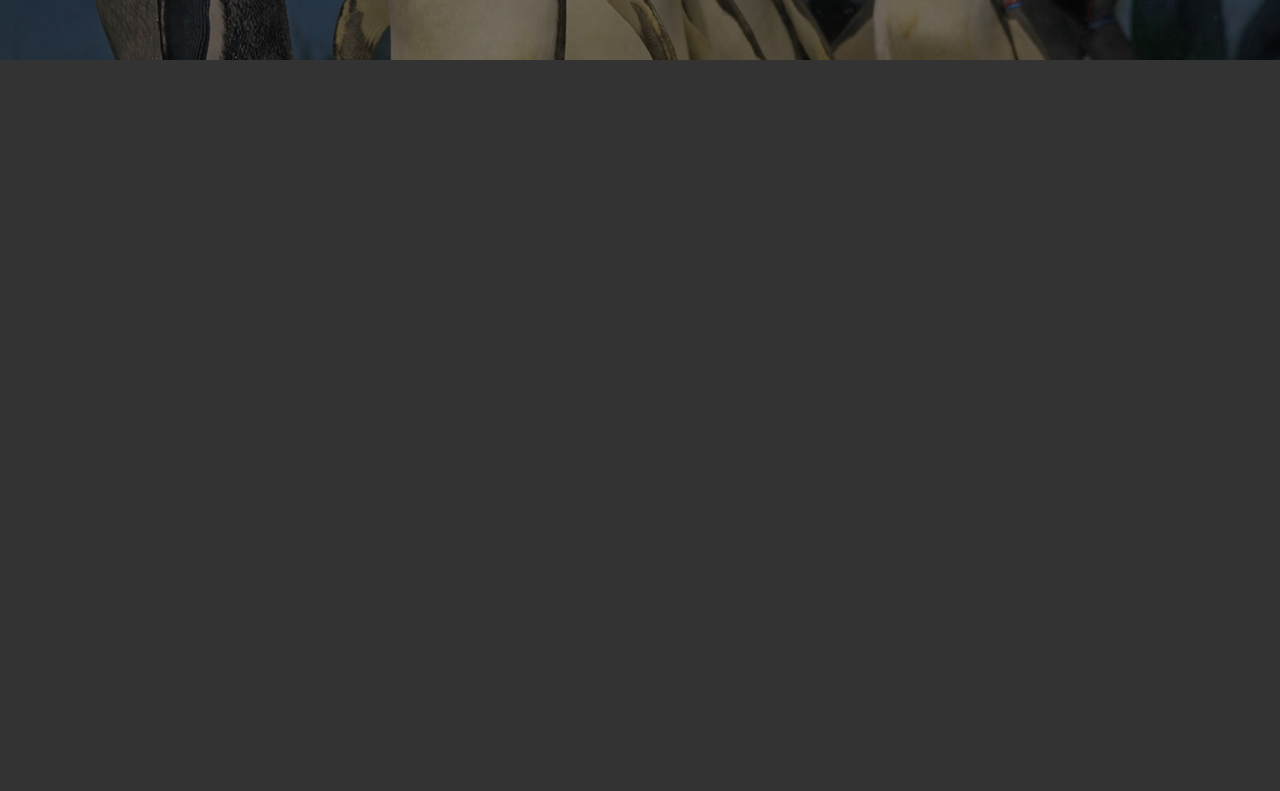
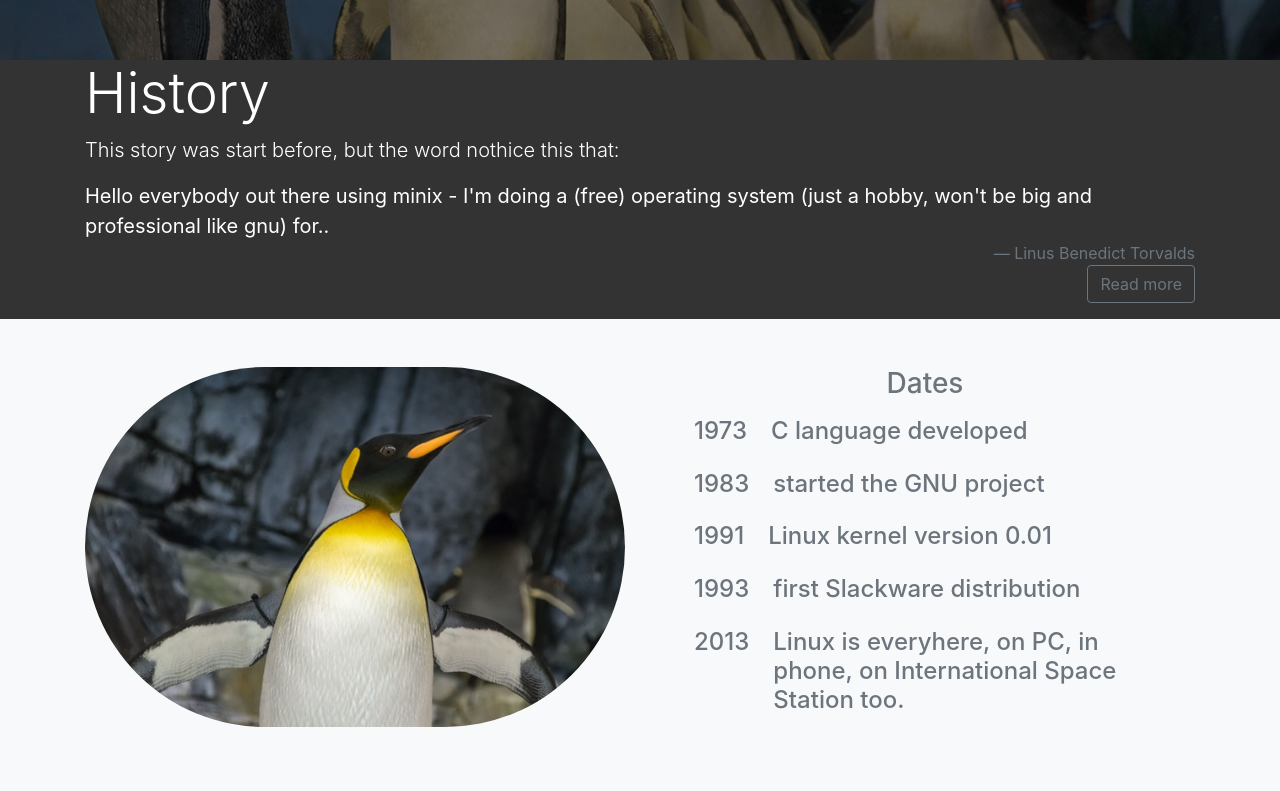
Before and after one commit to LukaszSarzynski/Bootstrap-sandbox, a plain HTML site: page index.html in a window 1280 px wide. Shown: the part 540-1331 px from the top of the page. Before the commit the page ends 800 px from the top, so only its background shows below. Drawn offline with nearby package versions, Linux system fonts and the light colour scheme.

Commit message:
add history section

```diff
--- a/index.html
+++ b/index.html
@@ -115,6 +115,86 @@
         </div>
       </div>
     </header>
+    <!-- History head -->
+    <section id="history">
+      <div class="container">
+        <div class="row">
+        <div class="col">
+          <h1 class="display-4">
+            History
+          </h1>
+          <p class="lead">
+            This story was start before, but the word nothice this that:
+          </p>
+          <blockquote class="blockquote">
+              <p class="mb-0">Hello everybody out there using minix -
+                  I'm doing a (free) operating system (just a hobby, won't be big and
+                  professional like gnu) for..</p>
+              <footer class="blockquote-footer text-right">Linus Benedict Torvalds <br />
+                  <a href="https://groups.google.com/forum/#!msg/comp.os.minix/dlNtH7RRrGA/SwRavCzVE7gJ" class="btn btn-outline-secondary">Read more</a>
+              </footer>
+            </blockquote>
+        </div>
+        </div>
+      </div>
+    </section>
+    <!-- History  section-->
+    <section id="history-section" class="bg-light py-5 text-secondary">
+      <div class="container">
+        <div class="row">
+          <div class="col-md-6">
+            <img src="img/animal-cute-penguin-60088.jpg" alt="penguin" class="mb-3 img-fluid rounded-pill">
+          </div>
+          <div class="col-md-6">
+            <h3 class="text-center">Dates</h3>
+            <div class="container h4 align-bottom">
+                <div class="d-flex my-3">
+                    <div class="align-self-start pl-4">
+                      1973
+                    </div>
+                    <div class="align-self-end pl-4">
+                      C language developed
+                    </div>
+                </div>
+                <div class="d-flex my-4">
+                    <div class="align-self-start pl-4">
+                      1983
+                    </div>
+                    <div class="align-self-end pl-4">
+                      started the GNU project
+                    </div>
+                </div>
+                <div class="d-flex my-4">
+                    <div class="align-self-start pl-4">
+                      1991
+                    </div>
+                    <div class="align-self-end pl-4">
+                      Linux kernel version 0.01
+                    </div>
+                </div>
+                <div class="d-flex my-4">
+                    <div class="align-self-start pl-4">
+                      1993
+                    </div>
+                    <div class="align-self-end pl-4">
+                      first Slackware distribution
+                    </div>
+                </div>
+                <div class="d-flex my-4">
+                    <div class="align-self-start pl-4">
+                      2013
+                    </div>
+                    <div class="align-self-end pl-4">
+                      Linux is everyhere, on PC, in phone, on International Space Station too.
+                    </div>
+                </div>
+            </div>
+
+          </div>
+        </div>
+      </div>
+    </section>
+
 
 
   </body>
```
Also changed, not shown: img/animal-cute-penguin-60088.jpg (added).
